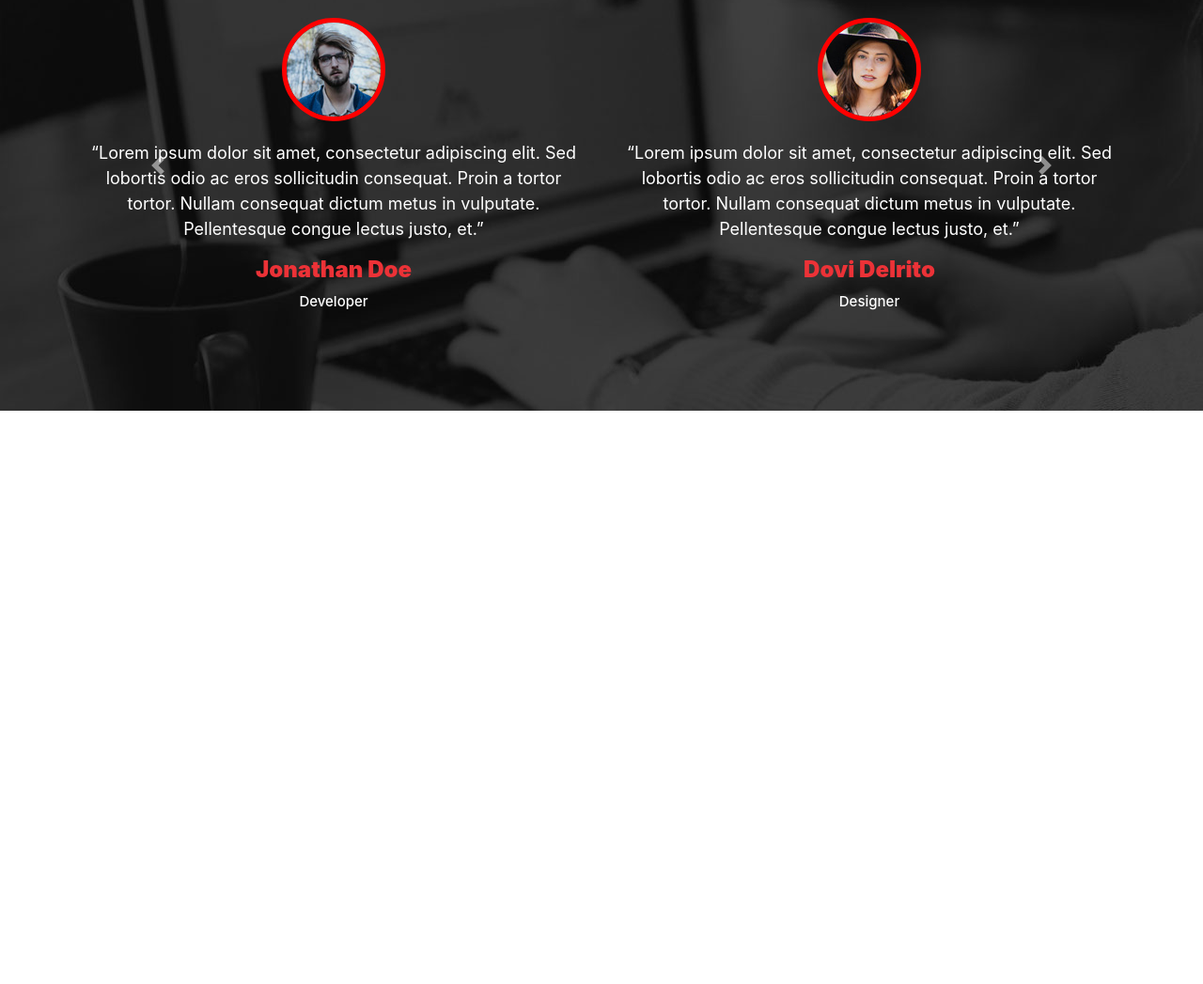
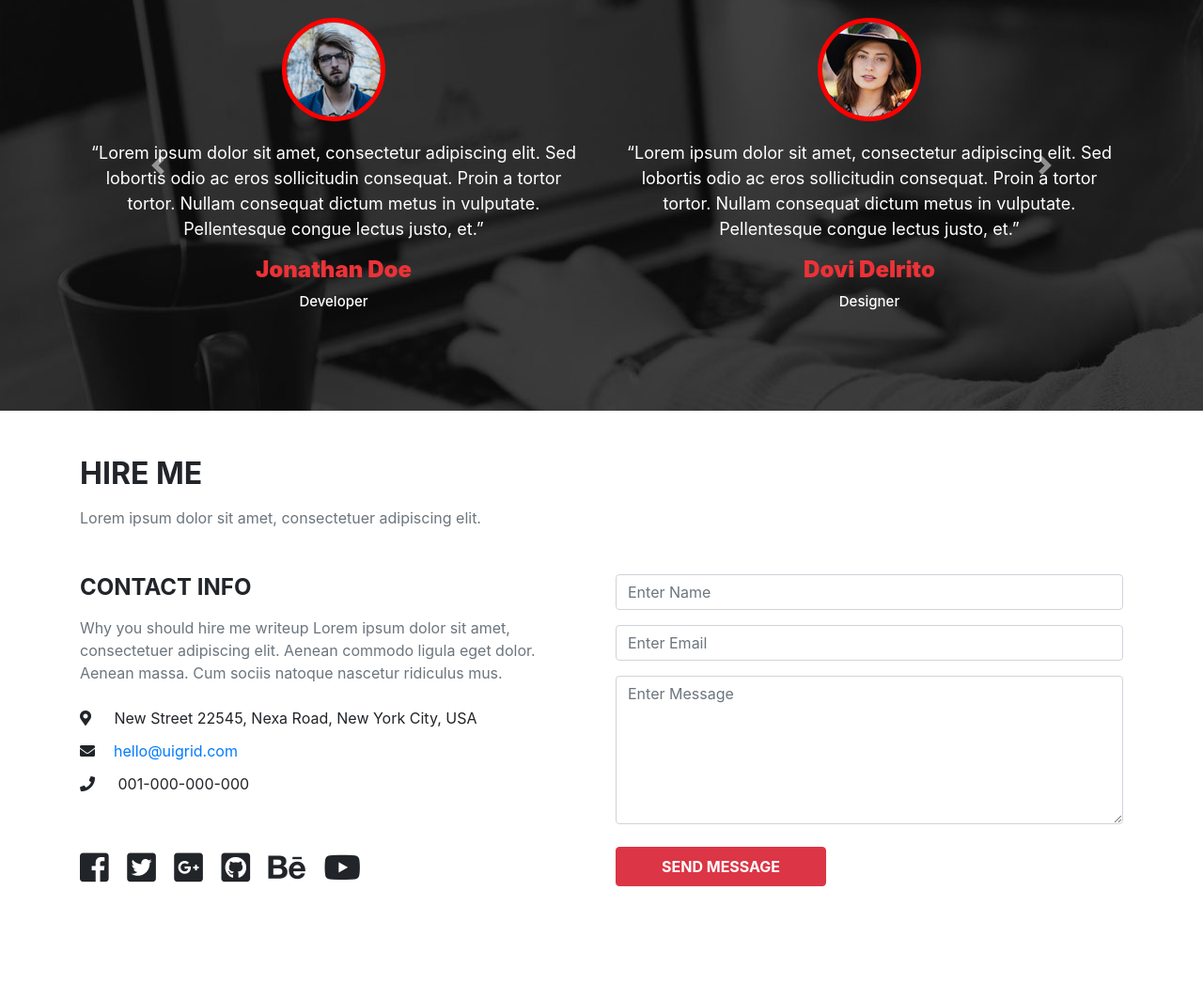
Before and after one commit to MohamedAlaaEldienAli/test-project, a plain HTML site: page test-git/index.html in a window 1280 px wide. Shown: the part 4227-5274 px from the top of the page at 94% size. Before the commit the page ends 4664 px from the top, so only its background shows below. Drawn offline with Linux system fonts and the light colour scheme.

Commit message:
added new section

```diff
--- a/test-git/index.html
+++ b/test-git/index.html
@@ -450,6 +450,69 @@
         </section>
 
 
+        <section class="hire-me" id="Hire-Me">
+
+            <div class="container py-5">
+                <h2 class="font-weight-bold">HIRE ME</h2>
+                <p class="text-muted py-2">Lorem ipsum dolor sit amet, consectetuer adipiscing elit.</p>
+
+                <div class="row">
+                    <div class="col-xl-6 col-md-6">
+                        <div class="box-hire py-4">
+                            <h4 class="font-weight-bold">CONTACT INFO</h4>
+                            <p class="text-muted py-2">Why you should hire me writeup Lorem ipsum dolor sit amet, consectetuer adipiscing elit. Aenean commodo ligula eget dolor. Aenean massa. Cum sociis natoque nascetur ridiculus mus.</p>
+                            <div class="top-contact">
+                            <ul class="top list-unstyled">
+                                <li><i class="fas fa-map-marker-alt"></i> <span>New Street 22545, Nexa Road, New York City, USA</span></li>
+                                <li><i class="fas fa-envelope"></i><a href="#">hello@uigrid.com</a></li>
+                                 <li><i class="fas fa-phone"></i> <span>001-000-000-000</span></li>
+                            </ul>
+                            </div>
+                            <div class="contact">
+                                 <ul class="list-unstyled pt-4">
+                                    <li><i class="fab fa-facebook-square"></i></li>
+                                    <li><i class="fab fa-twitter-square"></i></li>
+                                    <li><i class="fab fa-google-plus-square"></i></li>
+                                    <li><i class="fab fa-github-square"></i></li>
+                                    <li><i class="fab fa-behance"></i></li>
+                                    <li><i class="fab fa-youtube"></i></li>
+
+                                </ul>
+
+                            </div>
+
+
+                        </div>
+
+                    </div>
+
+                        <div class="col-xl-6 col-md-6">
+                            <div class="form-group py-4">
+
+                                <input type="text" class="form-control mb-3" id="exampleFormControlInput1" placeholder="Enter Name ">
+
+                                <input type="email" class="form-control mb-3" id="exampleFormControlInput1" placeholder="Enter Email">
+
+                                <div class="form-group form-message">
+
+                                <textarea class="form-control  " id="exampleFormControlTextarea1" rows="6" placeholder="Enter Message"></textarea>
+                                 <button id="sendMessageButton" class="btn py-2 px-5 mt-4 font-weight-bold text-uppercase  btn-danger text-white btn-x1 " type="submit">Send Message</button>
+                              </div>
+
+
+                        </div>
+
+
+                    </div>
+                </div>
+
+            </div>
+
+
+
+        </section>
+
+
 
 
 
```
